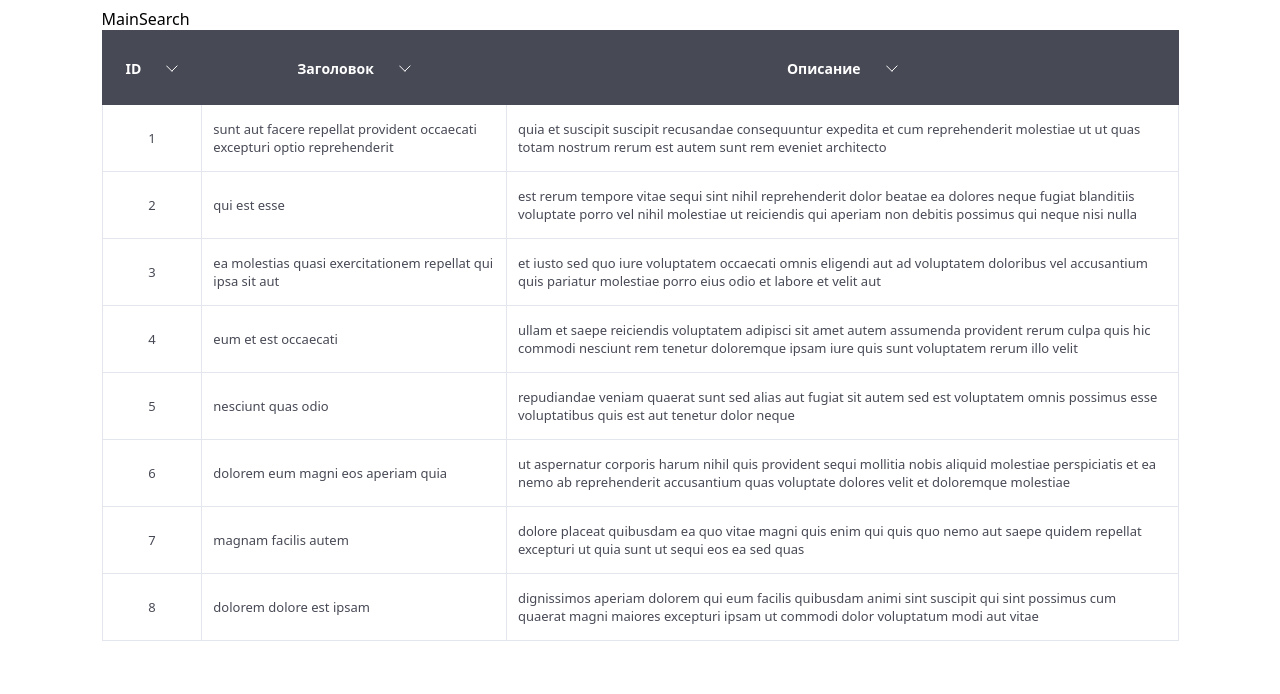
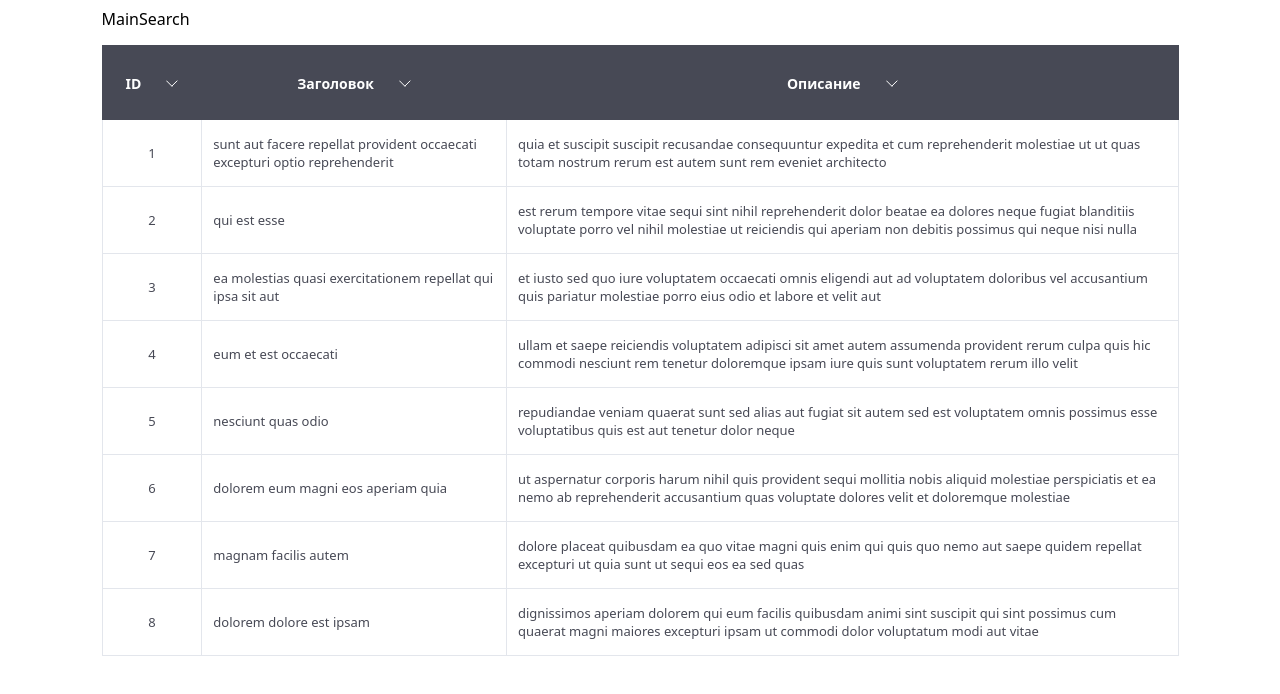
Before and after one commit to SherbakovSAF/TestTable, a Vue app: page / in a window 1280 px wide. Shown: the top 694 px of the page. Built offline with nearby package versions, Linux system fonts and the light colour scheme.

Commit message:
Добавление margin для главной таблицы

```diff
--- a/src/components/MainTable.vue
+++ b/src/components/MainTable.vue
@@ -80,6 +80,7 @@ export default {
 <style scoped lang="scss">
 @import '../assets/main.scss';
 table{
+  margin: 15px 0px;
   border-collapse: collapse;
   tr {
 
```
